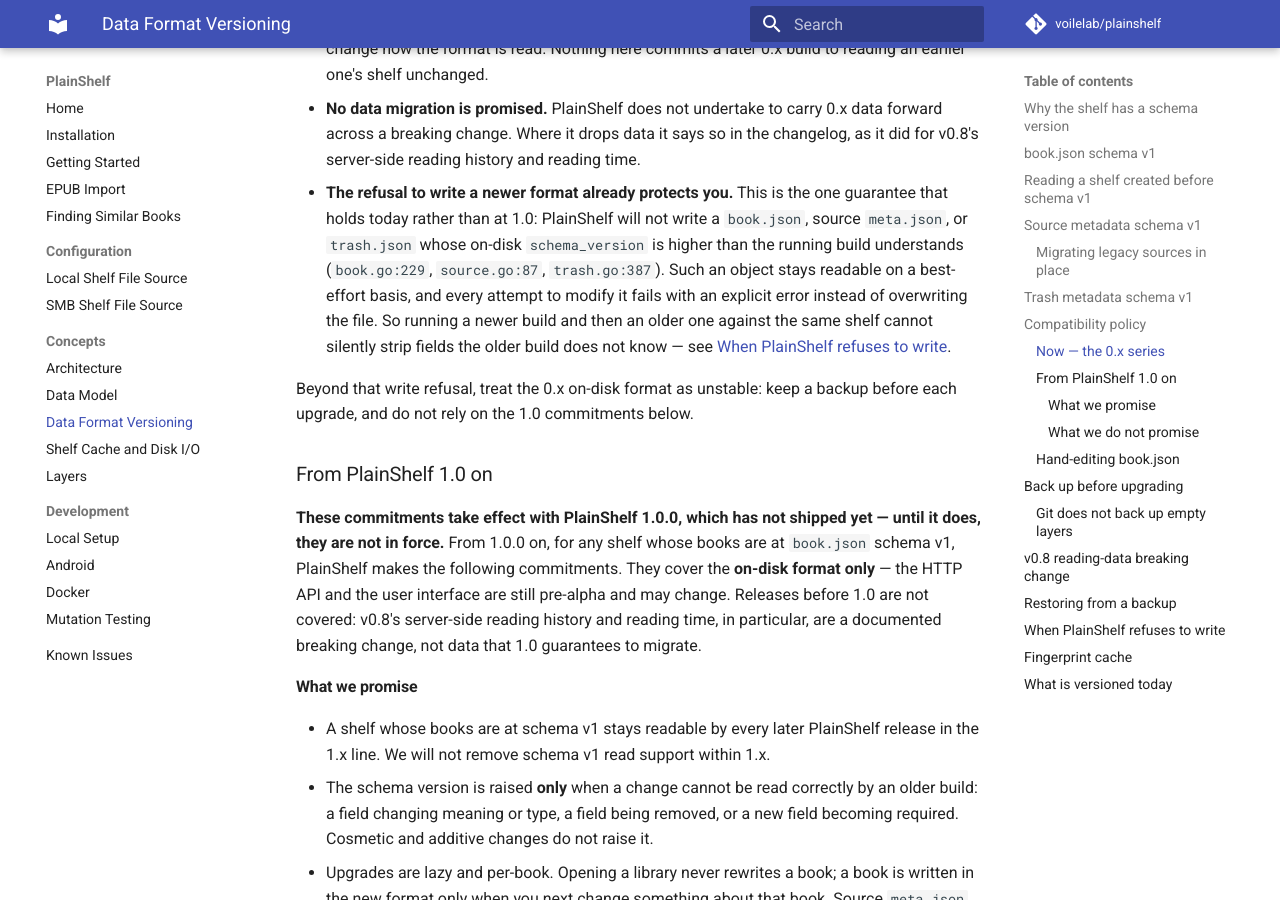
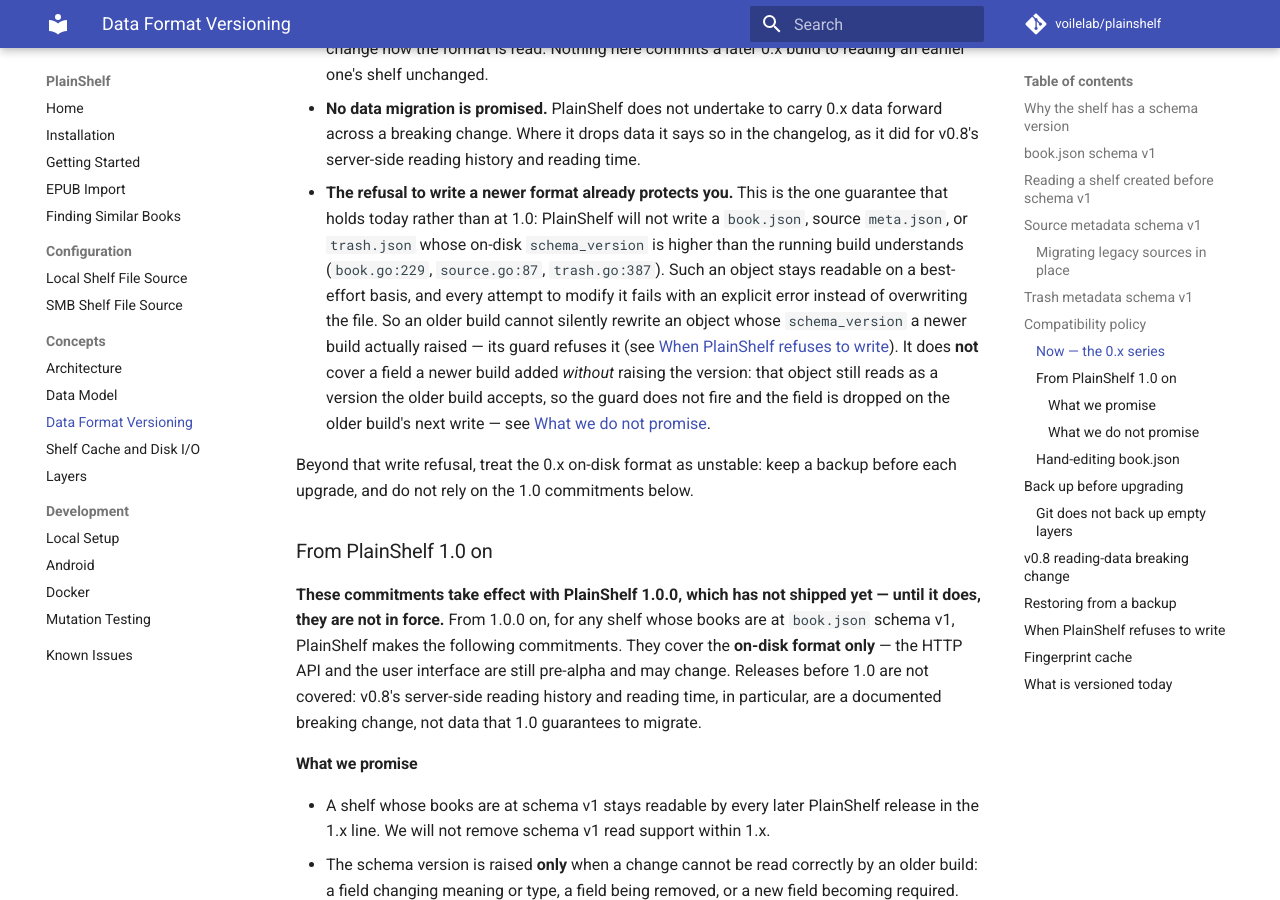
Before and after one commit to voilelab/plainshelf, an MkDocs documentation site: the page built from docs/concepts/data-format-versioning.md, in a window 1280 px wide and 900 px high, scrolled down 5661 px. Built offline with MkDocs 1.6.1 and Material for MkDocs 9.7.7, drawn with Linux system fonts in a browser that asks for light colours; comment, search, counter and statistics services are not loaded; some of the changed text lies outside the part shown.

Commit message:
docs: don't overpromise field protection in the 0.x policy
Address two review findings on the compatibility rewrite:

- The write-refusal guard only fires when the on-disk schema_version is
  raised above what the running build understands. An additive field a
  newer build wrote without raising the version passes that guard, so an
  older build still strips it. Restrict the "cannot silently strip fields"
  claim to version-raising changes and point at "What we do not promise".
- RepairContentHash rewrites source meta.json by re-marshaling the fixed
  SourceMeta struct, so it drops unknown top-level keys as well as
  updating md5_hash. Say the write rebuilds the whole file from known
  fields instead of claiming only the hash changes.

Co-Authored-By: Claude Opus 4.8 <noreply@anthropic.com>
Claude-Session: https://claude.ai/code/session_01HMzzS3rgj2bh89jqBSnHnm

```diff
--- a/docs/concepts/data-format-versioning.md
+++ b/docs/concepts/data-format-versioning.md
@@ -248,9 +248,13 @@ shelf you are running on a 0.x build today:
   `schema_version` is higher than the running build understands (`book.go:229`,
   `source.go:87`, `trash.go:387`). Such an object stays readable on a
   best-effort basis, and every attempt to modify it fails with an explicit error
-  instead of overwriting the file. So running a newer build and then an older one
-  against the same shelf cannot silently strip fields the older build does not
-  know — see [When PlainShelf refuses to write](#when-plainshelf-refuses-to-write).
+  instead of overwriting the file. So an older build cannot silently rewrite an
+  object whose `schema_version` a newer build actually raised — its guard refuses
+  it (see [When PlainShelf refuses to write](#when-plainshelf-refuses-to-write)).
+  It does **not** cover a field a newer build added *without* raising the version:
+  that object still reads as a version the older build accepts, so the guard does
+  not fire and the field is dropped on the older build's next write — see
+  [What we do not promise](#what-we-do-not-promise).
 
 Beyond that write refusal, treat the 0.x on-disk format as unstable: keep a
 backup before each upgrade, and do not rely on the 1.0 commitments below.
@@ -559,10 +563,12 @@ for `books/` and `trash/`. See
     `md5_hash` no longer matches the source's actual bytes — content changed
     outside PlainShelf, or an older import that recorded a different hash — it
     corrects that source's `meta.json` in place (`fingerprint_facade.go:42` →
-    `source.go:245`, `RepairContentHash`). Only the hash is rewritten; the
-    UI-visible line and character counts are left alone. It goes through the same
-    write refusal as any other write, so it never touches a read-only shelf or a
-    source whose schema version is newer than this build.
+    `source.go:245`, `RepairContentHash`). It deliberately leaves the UI-visible
+    line and character counts at their stale values rather than recomputing them,
+    but the write still rebuilds the whole file from the fields PlainShelf knows —
+    so, like any `meta.json` write, it drops top-level keys outside that set. It
+    goes through the same write refusal as any other write, so it never touches a
+    read-only shelf or a source whose schema version is newer than this build.
 
 ## What is versioned today
 
```
